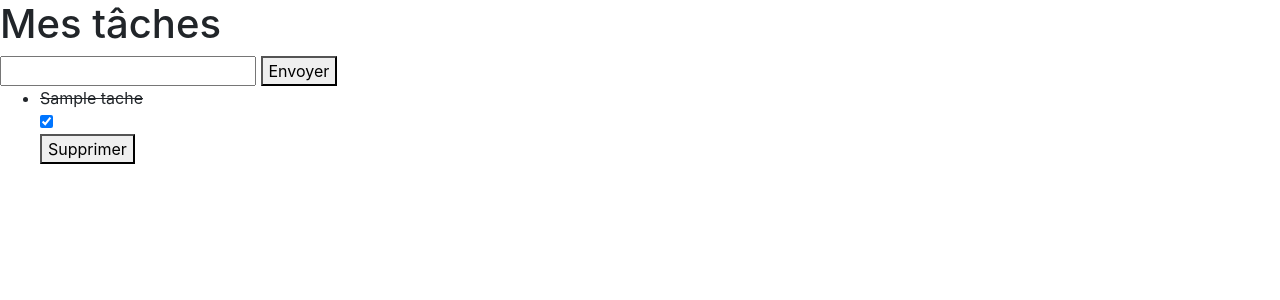
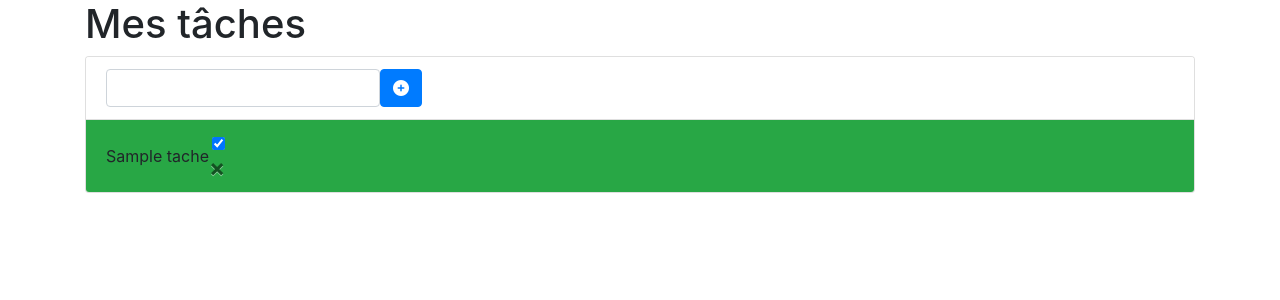
Before and after one commit to qesnault/TodoList, a Django app: page / in a window 1280 px wide. Shown: the top 300 px of the page. Run offline with Django 3.2, Linux system fonts and the light colour scheme; tables that the repository leaves empty hold one stand-in row (values such as "Sample post"); some libraries are stand-ins or nearby versions.

Commit message:
Debut design

```diff
--- a/todo/todoApp/templates/todoApp/Todolist.html
+++ b/todo/todoApp/templates/todoApp/Todolist.html
@@ -12,48 +12,58 @@
 </head>
 
 <body>
+    <div class="container">
         <h1>
             Mes tâches
         </h1>
+        <div class="card">
+            <ul class="list-group list-group-flush">
                 <!-- Insertion de taches -->
+                <li class="list-group-item ">
                     <form action="{% url 'insertion_path' %}" method="post" autocomplete="off">
+                        <div class="form-inline">
                             {% csrf_token %}
-        <input type="text" name="nom">
-        <button type="submit">
-            Envoyer
+                            <input type="text" name="nom" class="form-control">
+                            <button type="submit" class="btn btn-primary">
+                                <i class="fas fa-plus-circle"></i>
                             </button>
+                        </div>
                     </form>
-    <ul>
+                </li>
                 <!-- Début de la liste des taches -->
                 {% for tache in Todolist %}
-        <li>
-            {% if tache.realise %}
-            <strike> {{ tache.nom }} </strike>
-            {% else %}
+                <li class="list-group-item {% if tache.realise %} bg-success {% endif %}">
+                    <div class="form-inline">
+
                         {{ tache.nom }}
-            {% endif %}
-
-
-            <form action="{% url 'realise_path' tache.id %}" method="POST">
+                            <div class="">
+                            <!-- Début realisation -->
+                            <form action="{% url 'realise_path' tache.id %}" class="text-right" method="POST">
                                 {% csrf_token %}
                                 <!-- Si la tache a été réalise alors on coche la checkbox -->
                                 <input type="checkbox" name="realise" {% if tache.realise %} checked {% endif %}>
                             </form>
 
-            <form action="{% url 'suppression_path' tache.id %}" name="suppr">
+                            <!-- Début suppression -->
+                            <form action="{% url 'suppression_path' tache.id %}" class="text-right" name="suppr">
                                 {% csrf_token %}
-                <button type="submit">
-                    Supprimer
+                                <button type="submit" class="close" aria-label="Close">
+                                    <span aria-hidden="true">&times;</span>
                                 </button>
                             </form>
+                        </div>
+                    </div>
                 </li>
+                <!-- Si il n'y a pas de taches -->
                 {% empty %}
-        <li>
+                <li class="list-group-item">
                     <p>Aucune tache</p>
                 </li>
                 {% endfor %}
                 <!-- Fin de la liste des taches -->
             </ul>
+        </div>
+    </div>
 
     <!-- jQuery js -->
     <script src="https://code.jquery.com/jquery-3.5.1.min.js"
@@ -66,6 +76,8 @@
     <script src="https://stackpath.bootstrapcdn.com/bootstrap/4.5.0/js/bootstrap.min.js"
         integrity="sha384-OgVRvuATP1z7JjHLkuOU7Xw704+h835Lr+6QL9UvYjZE3Ipu6Tp75j7Bh/kR0JKI" crossorigin="anonymous">
     </script>
+    <!-- Icons -->
+    <script src="https://kit.fontawesome.com/760062a515.js" crossorigin="anonymous"></script>
 
     <script type='text/javascript'>
         $(document).ready(function () {
```
Lines whose indentation alone changed are shown as unchanged.
